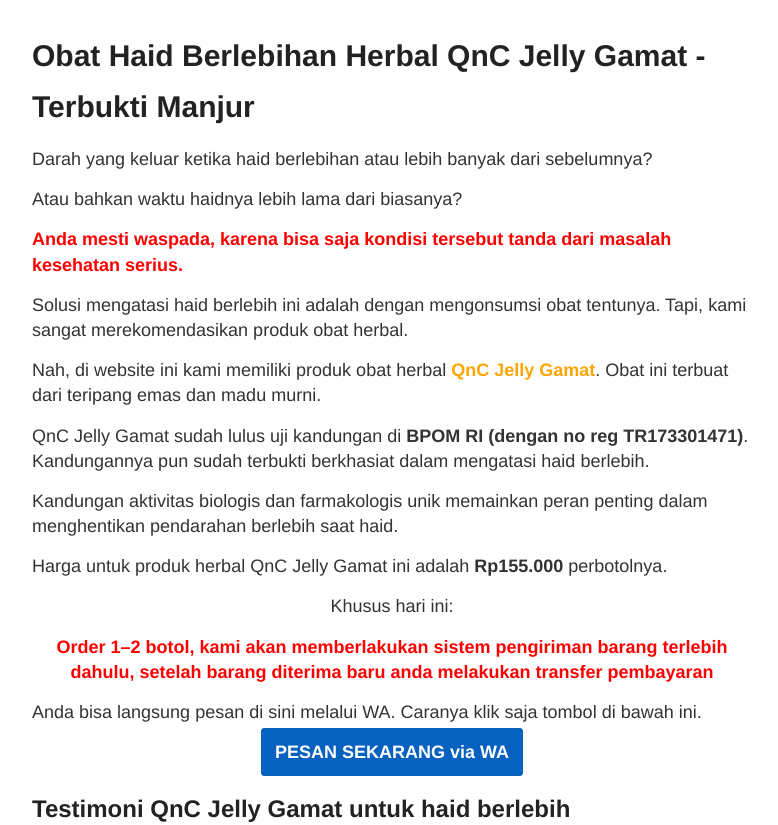
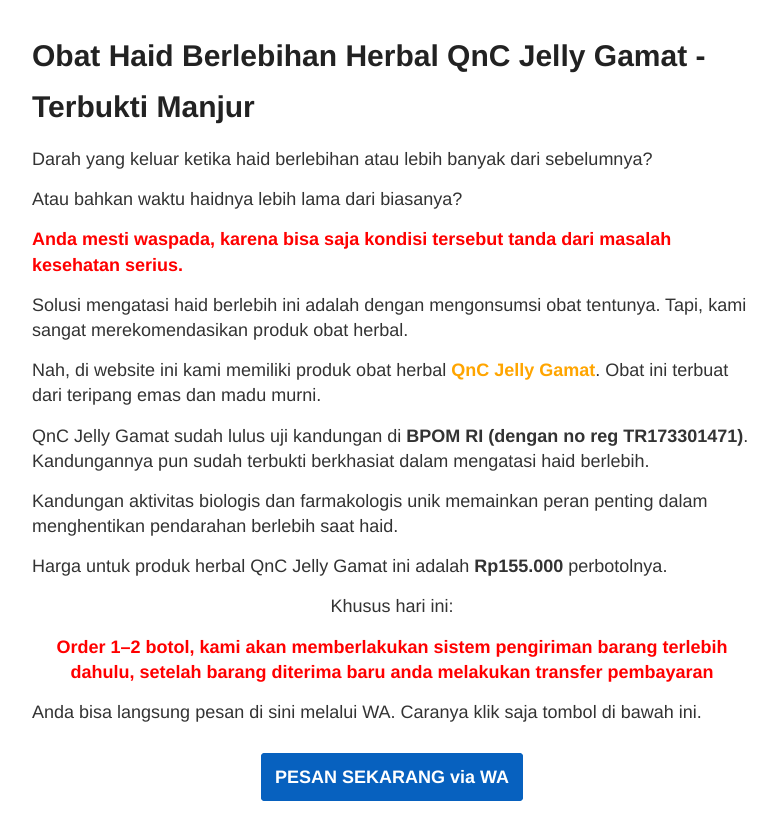
Before and after one commit to zeinherbal/zeinherbal.github.io, a Jekyll site: the page built from _posts/2019-12-14-obat-haid-berlebih.md, in a window 1280 px wide. Shown: the top 825 px of the page, without its empty margins (248-1026 px from the left). Built offline with Jekyll 4.4.1, drawn with Linux system fonts in a browser that asks for light colours; some of the changed text lies outside the part shown; grey boxes are pictures that could not be loaded.

Commit message:
Update 2019-12-14-obat-haid-berlebih.md

```diff
--- a/_posts/2019-12-14-obat-haid-berlebih.md
+++ b/_posts/2019-12-14-obat-haid-berlebih.md
@@ -27,9 +27,10 @@
 
 Anda bisa langsung pesan di sini melalui WA. Caranya klik saja tombol di bawah ini.
 
-
+<br/>
 <a href="https://api.whatsapp.com/send?phone=6282321005009&text=Saya%20pesan%20obat%20herbal%20QnC%20Jelly%20Gamat%20dengan%20format%20pesanan%3A%0A-%20Kode%20produk%3A%20YDH%0A-%20Jumlah%20pesanan%3A%20%0A-%20Nama%20lengkap%3A%0A-%20Alamat%3A%0A-%20No.%20Hp%2FTelepon%3A" style="background-color: #0761bf; border: solid 4px #0761bf; border-radius: 4px; color: white; padding: 10px;"><strong>PESAN SEKARANG via WA</strong></a>
 {: style="text-align: center;"}
+<br/>
 
 ## Testimoni QnC Jelly Gamat untuk haid berlebih
 
@@ -111,3 +112,7 @@
 
 <a style="background-color: orange; border-radius: 2px; border: 2px solid orange; color: white; display: inline-block; padding: 10px;" href="sms:+6282321005009?body=Saya%20pesan%20obat%20herbal%20QnC Jelly Gamat%20dengan%20format%20pesanan%3A%0A-%20Kode%20produk%3A%20YDH%0A-%20Jumlah%20pesanan%3A%20%0A-%20Nama%20lengkap%3A%0A-%20Alamat%3A%0A-%20No.%20Hp%2FTelepon%3A">PESAN SEKARANG via SMS</a>
 {: style="text-align: center;"}
+
+<div style="position: fixed; z-index:-1;">
+    <a href="https://api.whatsapp.com/send?phone=6282321005009&text=Saya%20pesan%20obat%20herbal%20QnC Jelly Gamat%20dengan%20format%20pesanan%3A%0A-%20Kode%20produk%3A%20YDH%0A-%20Jumlah%20pesanan%3A%20%0A-%20Nama%20lengkap%3A%0A-%20Alamat%3A%0A-%20No.%20Hp%2FTelepon%3A" style="background-color: #61ce70; border: 2px solid rgb(97, 206, 112); color: white; border: 2px solid rgb(97, 206, 112); color: white;">PESAN SEKARANG via WA</a>
+</div>
```
